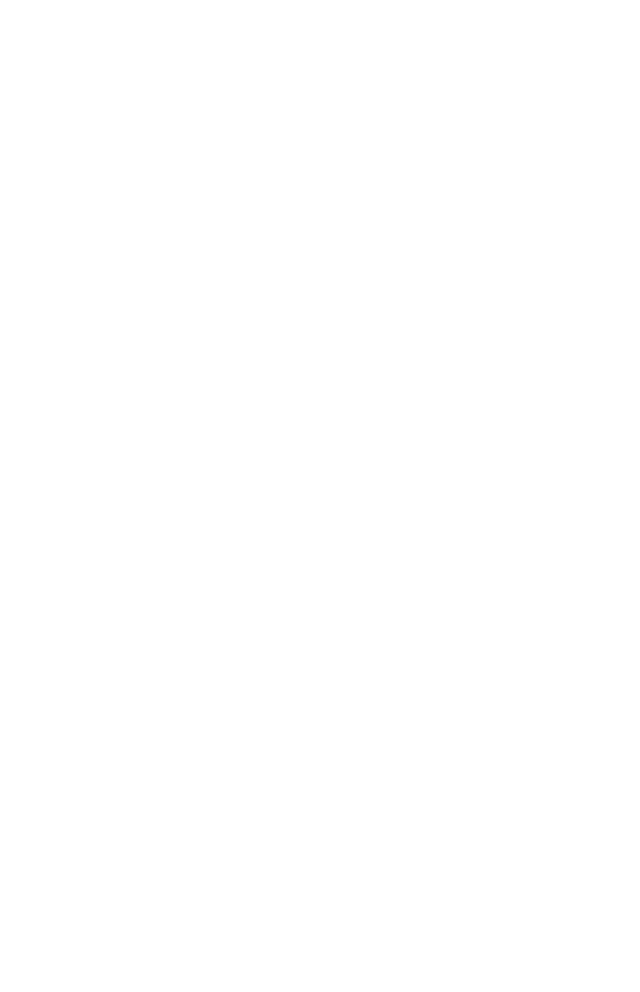
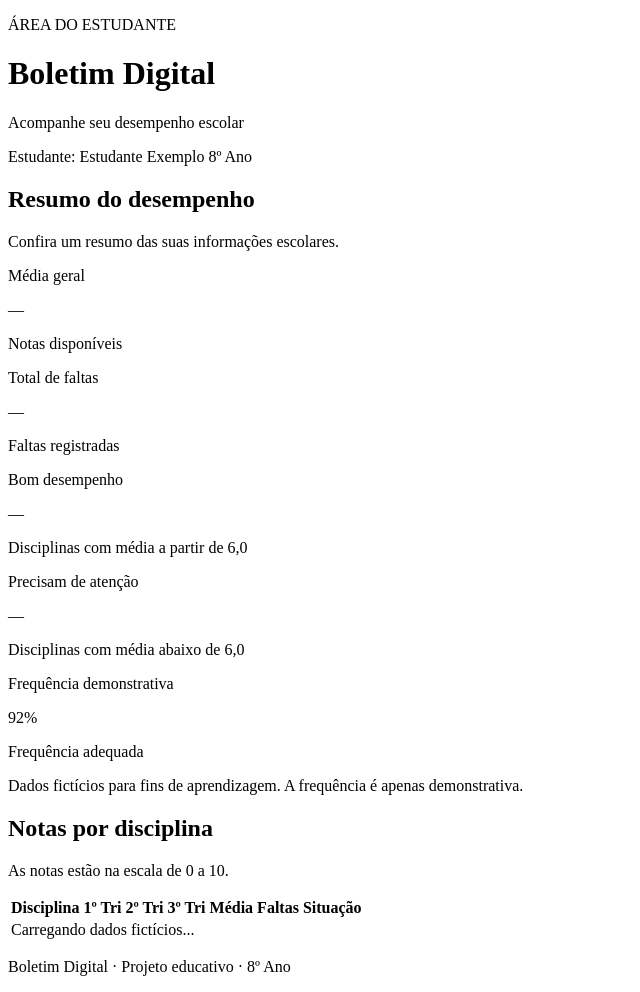
Before and after one commit to diogotomazrezende-prog/diogotomazerende-prog, a plain HTML site: page index.html in a window 1280 px wide. Shown: the whole page, without its empty margins (0-640 px from the left). Before the commit the page ends 800 px from the top, so only its background shows below. Drawn offline with Linux system fonts and the light colour scheme.

Commit message:
qualquer coisa

```diff
--- a/index.html
+++ b/index.html
@@ -1,12 +1,110 @@
+
 <!DOCTYPE html>
-<html lang="en">
+<html lang="pt-BR">
 <head>
-    <meta charset="UTF-8">
-    <meta name="viewport" content="width=device-width, initial-scale=1.0">
-    <Link:css></Link:css>
-    <title>boletim 2026</title>
+  <meta charset="UTF-8">
+  <meta name="viewport" content="width=device-width, initial-scale=1.0">
+
+  <title>Boletim Digital | 8º Ano</title>
+
+  <!-- Arquivo responsável pelo visual -->
+  <link rel="stylesheet" href="style.css">
+
+  <!-- Arquivo responsável pelos cálculos -->
+  <script src="script.js" defer></script>
 </head>
 <body>
+  <header class="cabecalho">
+    <div class="container">
+      <p class="identificacao">ÁREA DO ESTUDANTE</p>
+      <h1>Boletim Digital</h1>
+      <p class="subtitulo">Acompanhe seu desempenho escolar</p>
 
+      <div class="informacoes-estudante">
+        <span>Estudante: Estudante Exemplo</span>
+        <span class="serie">8º Ano</span>
+      </div>
+    </div>
+  </header>
+
+  <main class="container">
+    <section class="secao-resumo" aria-labelledby="titulo-resumo">
+      <h2 id="titulo-resumo">Resumo do desempenho</h2>
+      <p class="descricao">
+        Confira um resumo das suas informações escolares.
+      </p>
+
+      <!-- O JavaScript preencherá os valores destes cards -->
+      <div class="grade-cards">
+        <article class="card card-roxo">
+          <p class="card-titulo">Média geral</p>
+          <p class="card-valor" id="media-geral">—</p>
+          <p class="card-detalhe">Notas disponíveis</p>
+        </article>
+
+        <article class="card card-azul">
+          <p class="card-titulo">Total de faltas</p>
+          <p class="card-valor" id="total-faltas">—</p>
+          <p class="card-detalhe">Faltas registradas</p>
+        </article>
+
+        <article class="card card-lilas">
+          <p class="card-titulo">Bom desempenho</p>
+          <p class="card-valor" id="total-bom-desempenho">—</p>
+          <p class="card-detalhe">Disciplinas com média a partir de 6,0</p>
+        </article>
+
+        <article class="card card-azul-claro">
+          <p class="card-titulo">Precisam de atenção</p>
+          <p class="card-valor" id="total-atencao">—</p>
+          <p class="card-detalhe">Disciplinas com média abaixo de 6,0</p>
+        </article>
+
+        <article class="card card-frequencia">
+          <p class="card-titulo">Frequência demonstrativa</p>
+          <p class="card-valor">92%</p>
+          <p class="card-detalhe">Frequência adequada</p>
+        </article>
+      </div>
+
+      <p class="aviso">
+        Dados fictícios para fins de aprendizagem.
+        A frequência é apenas demonstrativa.
+      </p>
+    </section>
+
+    <section class="secao-notas" aria-labelledby="titulo-notas">
+      <h2 id="titulo-notas">Notas por disciplina</h2>
+      <p class="descricao">
+        As notas estão na escala de 0 a 10.
+      </p>
+
+      <!-- A tabela será preenchida pelo JavaScript -->
+      <div class="tabela-responsiva">
+        <table>
+          <thead>
+            <tr>
+              <th scope="col">Disciplina</th>
+              <th scope="col">1º Tri</th>
+              <th scope="col">2º Tri</th>
+              <th scope="col">3º Tri</th>
+              <th scope="col">Média</th>
+              <th scope="col">Faltas</th>
+              <th scope="col">Situação</th>
+            </tr>
+          </thead>
+          <tbody id="corpo-tabela">
+            <tr>
+              <td colspan="7">Carregando dados fictícios...</td>
+            </tr>
+          </tbody>
+        </table>
+      </div>
+    </section>
+
+    <footer class="rodape">
+      <p>Boletim Digital · Projeto educativo · 8º Ano</p>
+    </footer>
+  </main>
 </body>
 </html>
```
Also changed, not shown: script.js (added).
